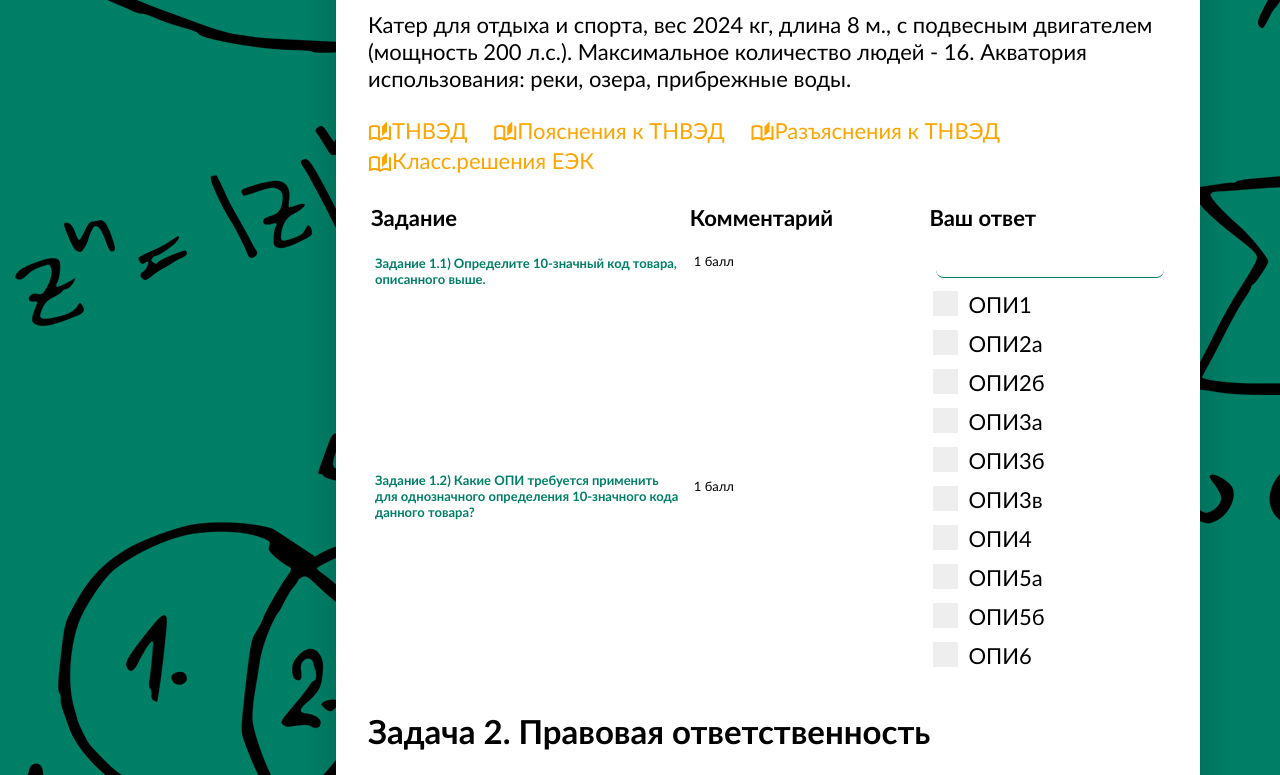
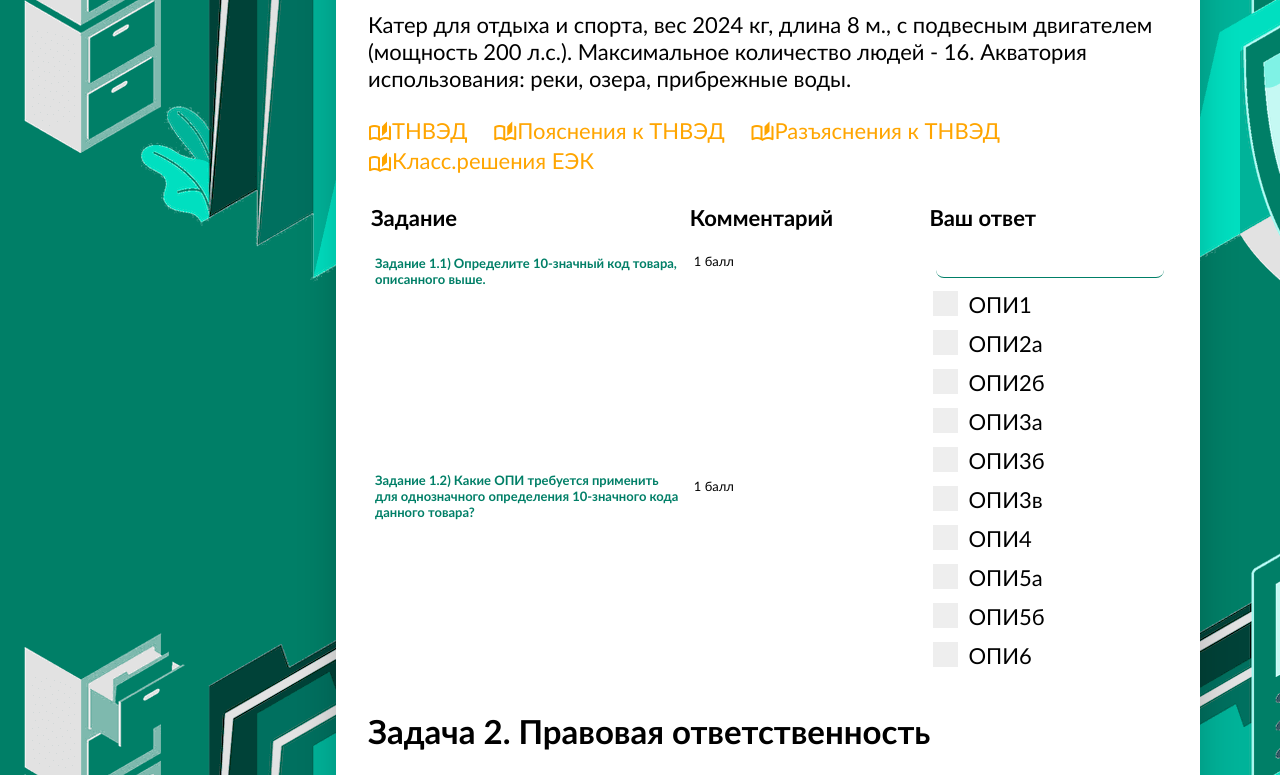
Before and after one commit to KafedraTd/olympics_v2, a plain HTML site: page TS/tasking_22_reg.html in a window 1280 px wide. Shown: the part 379-1154 px from the top of the page. Drawn offline with nearby package versions, Linux system fonts and the light colour scheme.

Commit message:
Update tasking.css

```diff
--- a/styles/tasking.css
+++ b/styles/tasking.css
@@ -8,7 +8,7 @@ body {
     align-items: center;
     justify-content: center;
     font-size: 22px;
-    background: url('../images/tasking.png');
+    background: url('../images/loginico.png');
     background-color: var(--color-primary-dark);
 }
 
```
